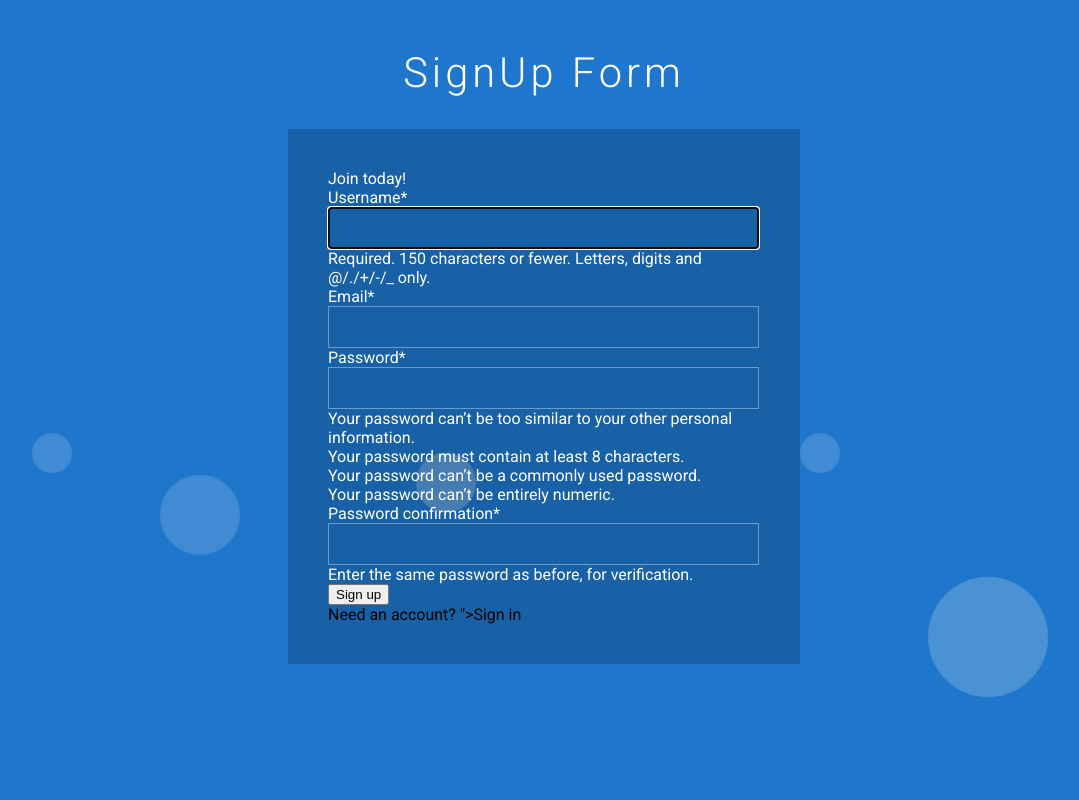
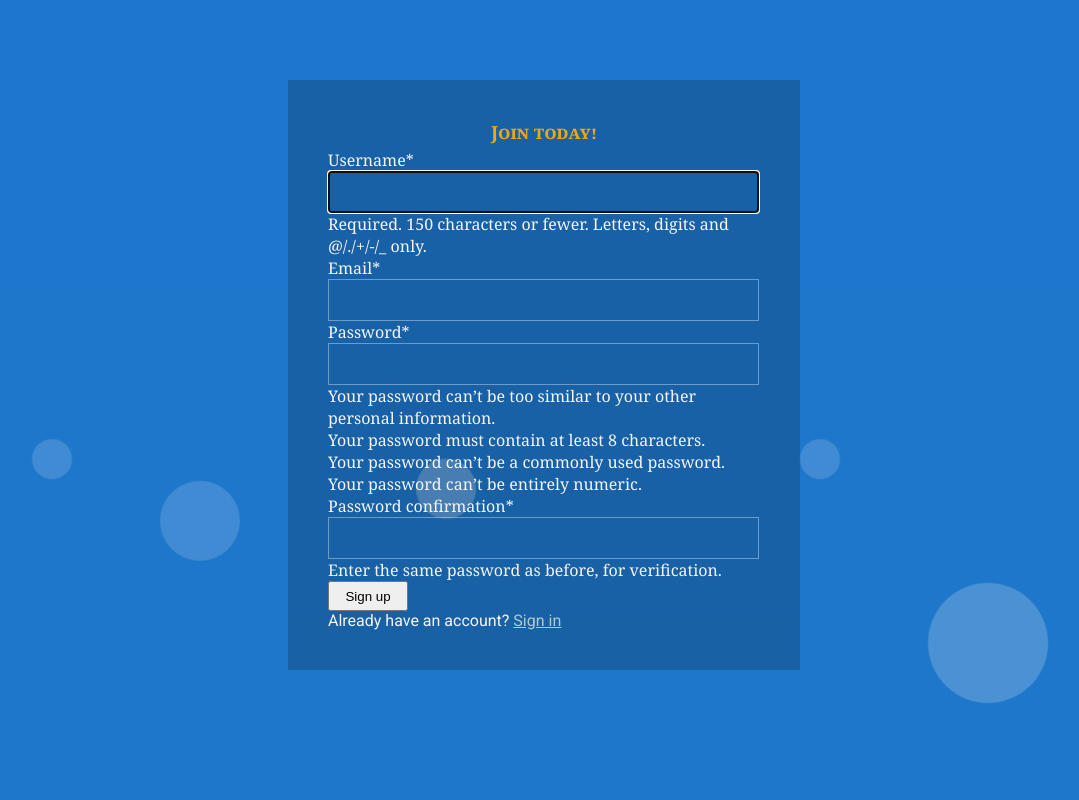
Before and after one commit to krishnashenoy123/SCL-Maxo, a Django app: page /register/ in a window 1280 px wide. Shown: the whole page, without its empty margins (96-1175 px from the left). Run offline with Django 3.2, Linux system fonts and the light colour scheme; some libraries are stand-ins or nearby versions.

Commit message:
changes made to register page

```diff
--- a/Project/users/templates/users/register.html
+++ b/Project/users/templates/users/register.html
@@ -779,23 +779,23 @@
 <body>
 	<!-- main -->
 	<div class="main-w3layouts wrapper">
-		<h1>SignUp Form</h1>
+		<!--<h1 style="text-transform: capitalize;font-variant: small-caps; text-shadow: 2px 2px black">Signup form</h1>-->
 		<div class="main-agileinfo">
 			<div class="agileits-top">
 				<div class="Content-section">
-                    <form method="POST" style="color:white;">
+                    <form method="POST" style="color:whitesmoke;font-family:Georgia ">
                         {% csrf_token %}
                         <fieldset class="form-group">
-                            <legend class="border-bottom mb-4">Join today!</legend>
+                            <legend class="border-bottom mb-4" style="font-variant: small-caps;font-weight: bold;color:rgb(240, 167, 10) ;font-size:large;margin-bottom: 5px;text-align: center;">Join today!</legend>
                             {{ form|crispy }}
                         </fieldset>
                         <div class="form-group">
-                            <button class="btn btn-outline-info" type="submit">Sign up</button>
+                            <button class="btn btn-outline-info" type="submit" style="width: 80px;height:30px ">Sign up</button>
                         </div>
                     </form>
                     <div class="border-top pt-3">
-                        <small class="text-muted">
-                            Need an account? <a class="ml-2" href="{% url 'login' %}"></a>">Sign in</a>
+                        <small class="text-muted" style="color: whitesmoke;">
+                            Already have an account? <a class="ml-2" href="{% url 'login' %}" style="color:rgb(177, 202, 202) ;text-decoration: underline;">Sign in</a>
                         </small>
                     </div>
                 </div>
```
